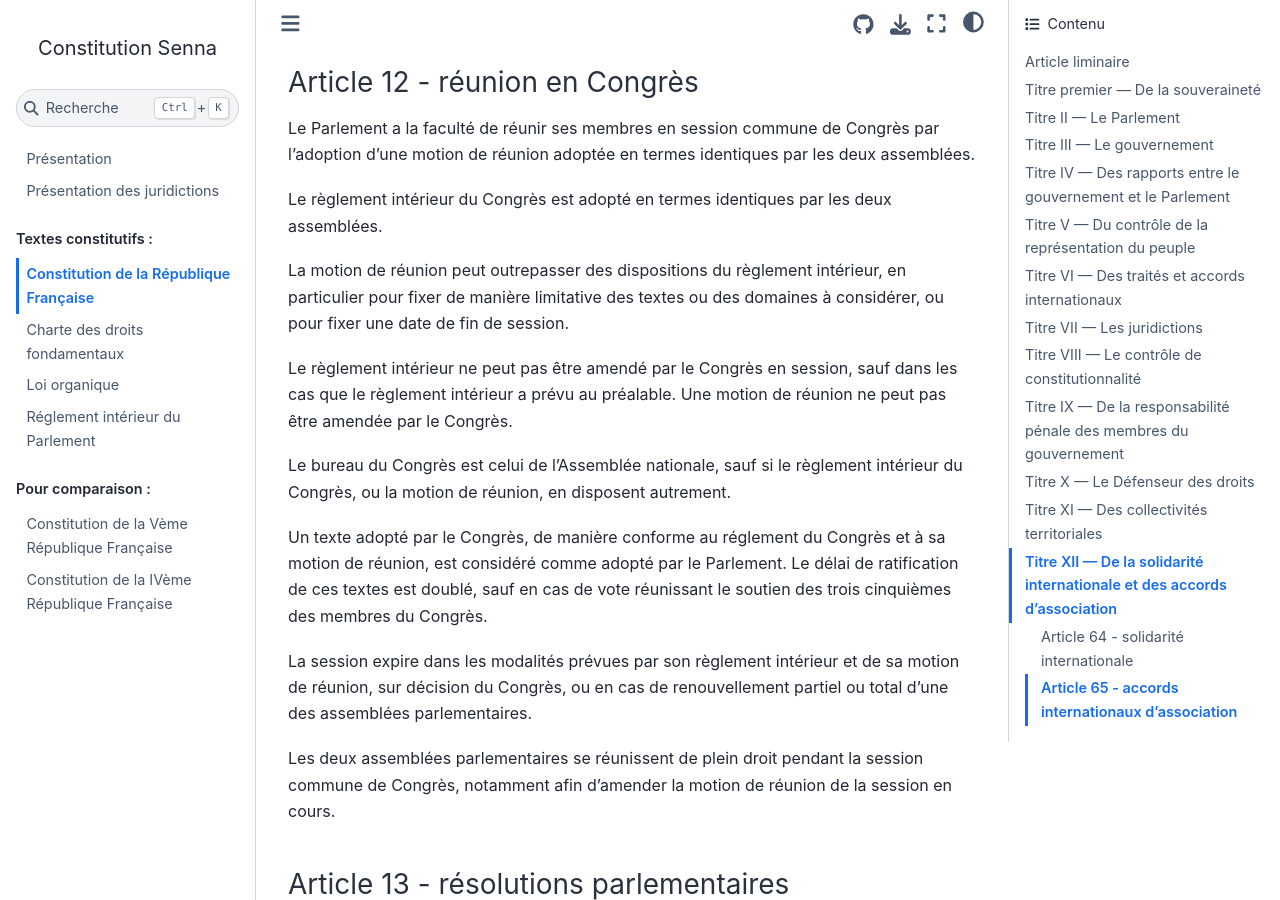
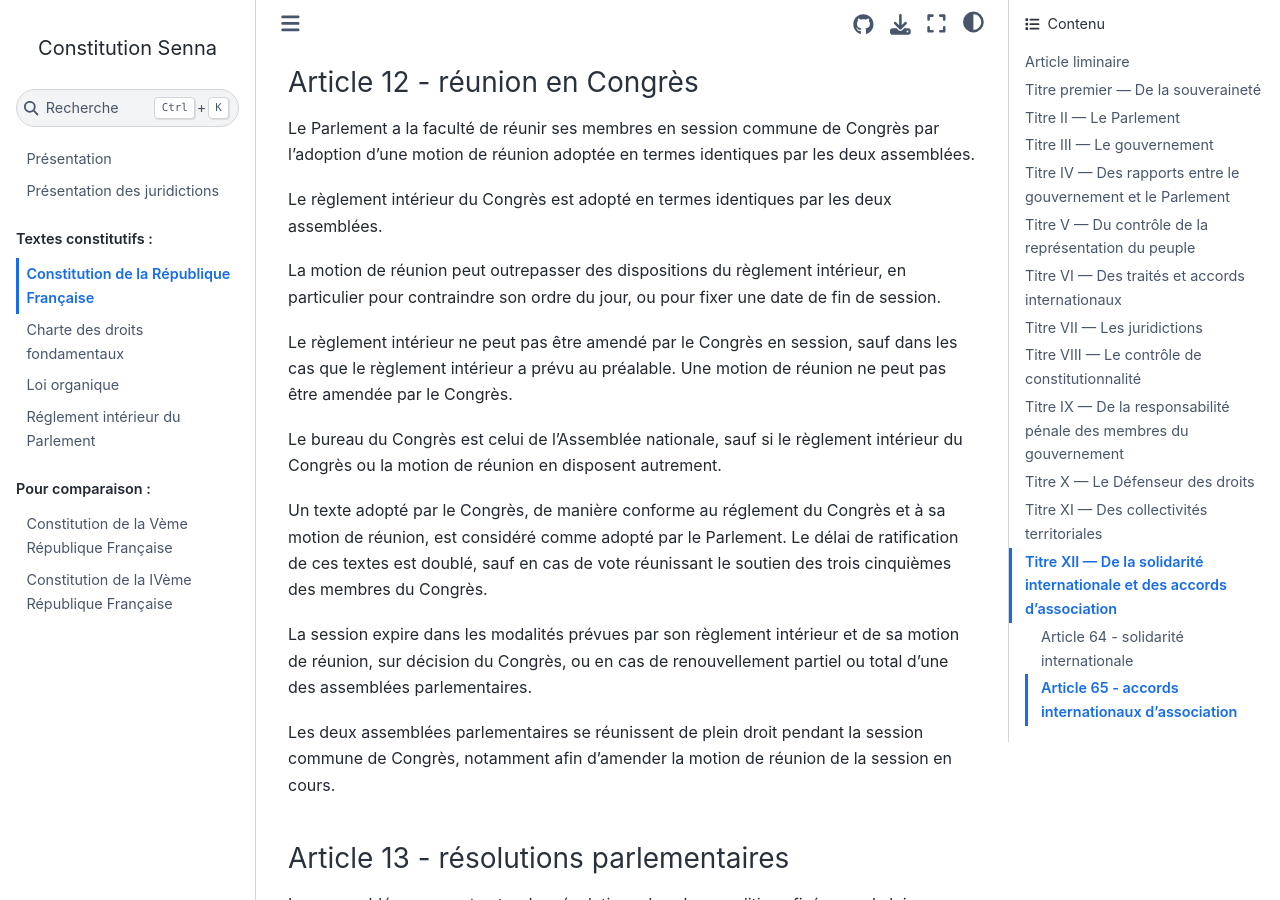
Before and after one commit to Gouvernathor/senna, a Sphinx documentation site: the page built from source/constitution.rst, in a window 1280 px wide and 900 px high, scrolled down 3494 px. Built offline with Sphinx 7.4.7 and the Sphinx Book theme 1.1.4, drawn with Linux system fonts in a browser that asks for light colours.

Commit message:
Reformulation

```diff
--- a/source/constitution.rst
+++ b/source/constitution.rst
@@ -108,11 +108,11 @@
 
 Le règlement intérieur du Congrès est adopté en termes identiques par les deux assemblées.
 
-La motion de réunion peut outrepasser des dispositions du règlement intérieur, en particulier pour fixer de manière limitative des textes ou des domaines à considérer, ou pour fixer une date de fin de session.
+La motion de réunion peut outrepasser des dispositions du règlement intérieur, en particulier pour contraindre son ordre du jour, ou pour fixer une date de fin de session.
 
 Le règlement intérieur ne peut pas être amendé par le Congrès en session, sauf dans les cas que le règlement intérieur a prévu au préalable. Une motion de réunion ne peut pas être amendée par le Congrès.
 
-Le bureau du Congrès est celui de l'Assemblée nationale, sauf si le règlement intérieur du Congrès, ou la motion de réunion, en disposent autrement.
+Le bureau du Congrès est celui de l'Assemblée nationale, sauf si le règlement intérieur du Congrès ou la motion de réunion en disposent autrement.
 
 Un texte adopté par le Congrès, de manière conforme au réglement du Congrès et à sa motion de réunion, est considéré comme adopté par le Parlement. Le délai de ratification de ces textes est doublé, sauf en cas de vote réunissant le soutien des trois cinquièmes des membres du Congrès.
 
```
